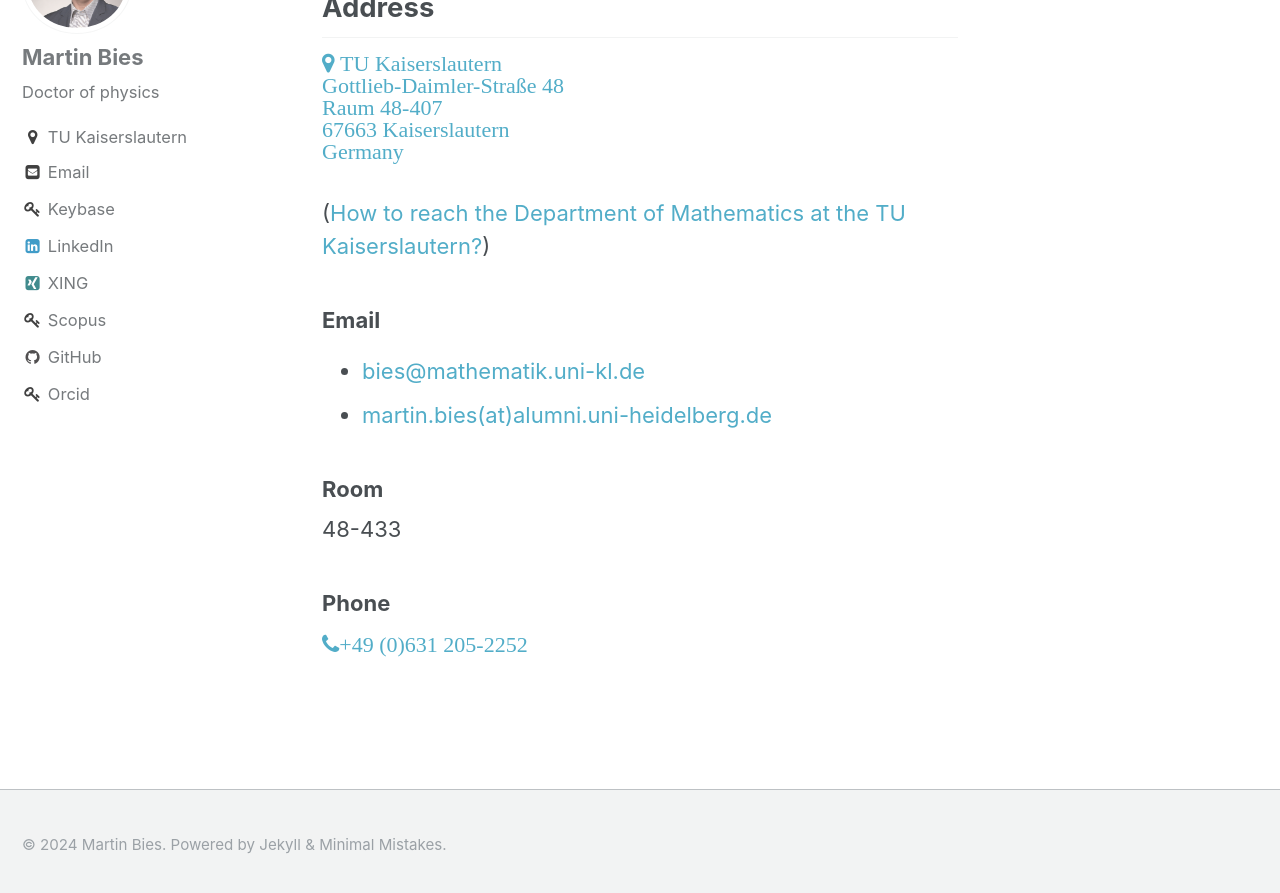
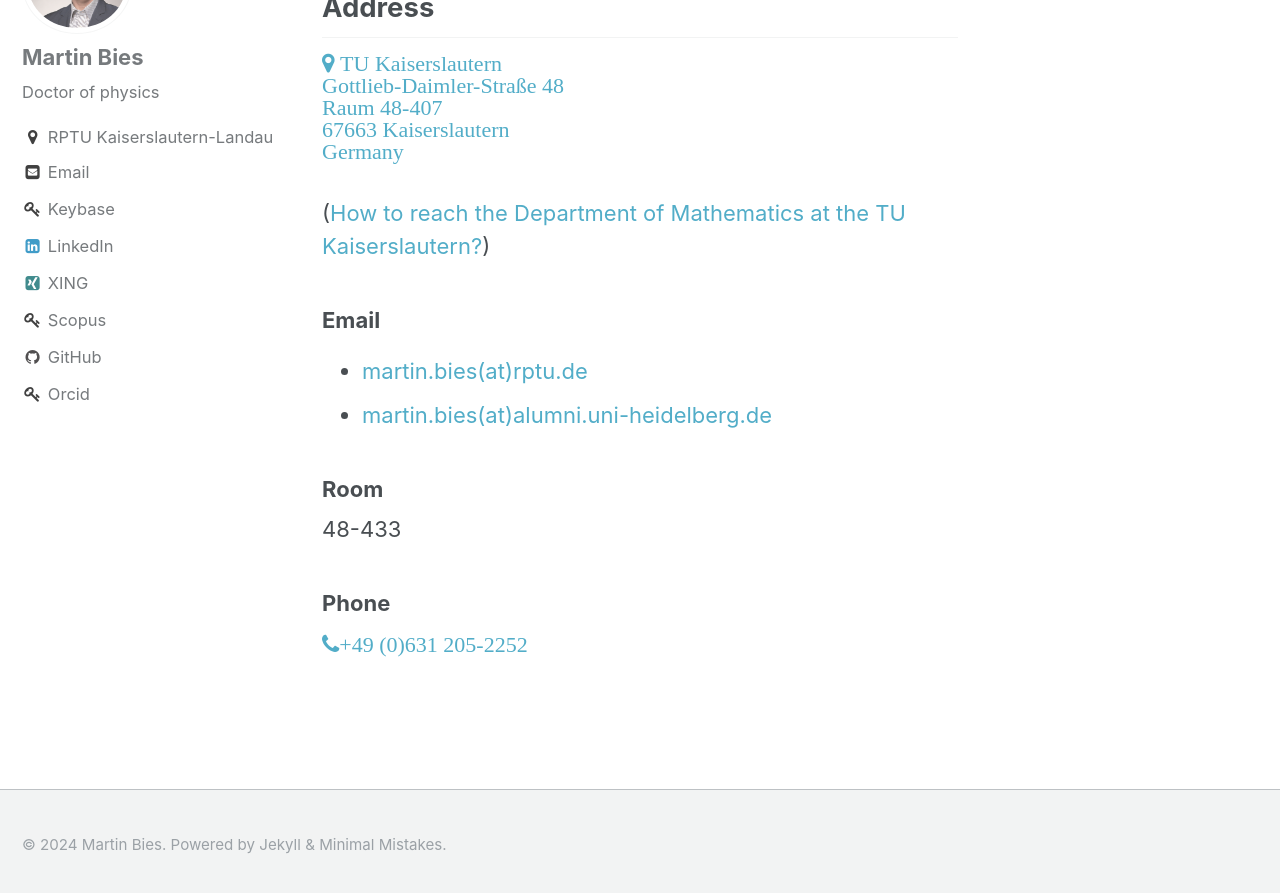
Before and after one commit to MartinBies/MartinBies.github.io, a Jekyll site: the page built from _pages/contact.md, in a window 1280 px wide and 900 px high, scrolled down 260 px. Shown: the top 893 px of the window. Built offline with Jekyll 4.4.1, drawn with Linux system fonts in a browser that asks for light colours.

Commit message:
Update email address

```diff
--- a/_config.yml
+++ b/_config.yml
@@ -80,8 +80,8 @@ author:
   name             : *name
   avatar           : "/picture.jpg"
   bio              : "Doctor of physics"
-  location         : "TU Kaiserslautern"
-  email            : "bies@mathematik.uni-kl.de"
+  location         : "RPTU Kaiserslautern-Landau"
+  email            : "martin.bies@rptu.de"
   uri              :
   bitbucket        :
   codepen          :
--- a/_pages/contact.md
+++ b/_pages/contact.md
@@ -22,7 +22,7 @@ Germany<br>
 
 ### Email
 
-* [bies@mathematik.uni-kl.de](mailto:bies@mathematik.uni-kl.de)
+* [martin.bies(at)rptu.de](mailto:martin.bies@rptu.de)
 * [martin.bies(at)alumni.uni-heidelberg.de](mailto:martin.bies@alumni.uni-heidelberg.de)
 
 
```
